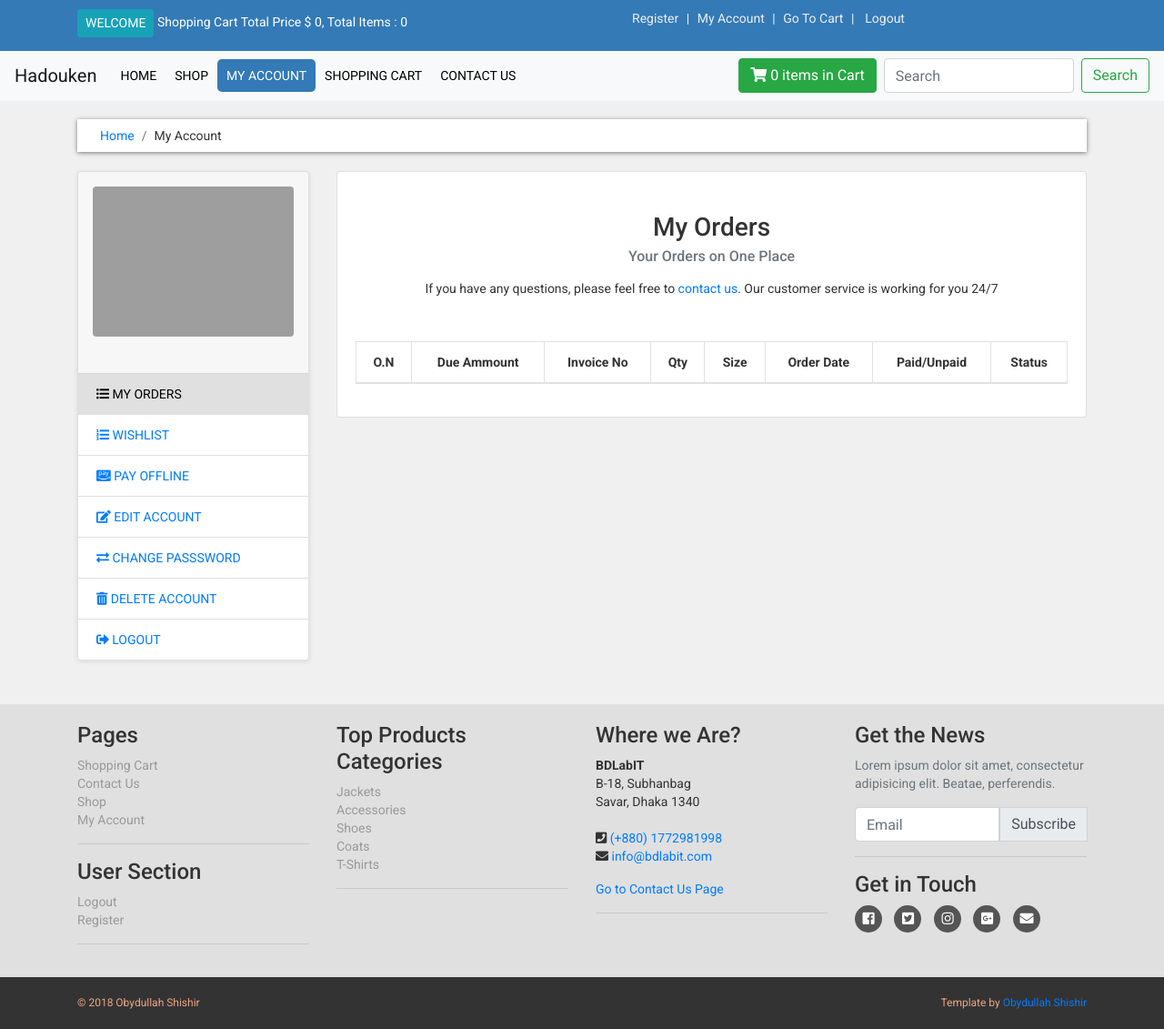
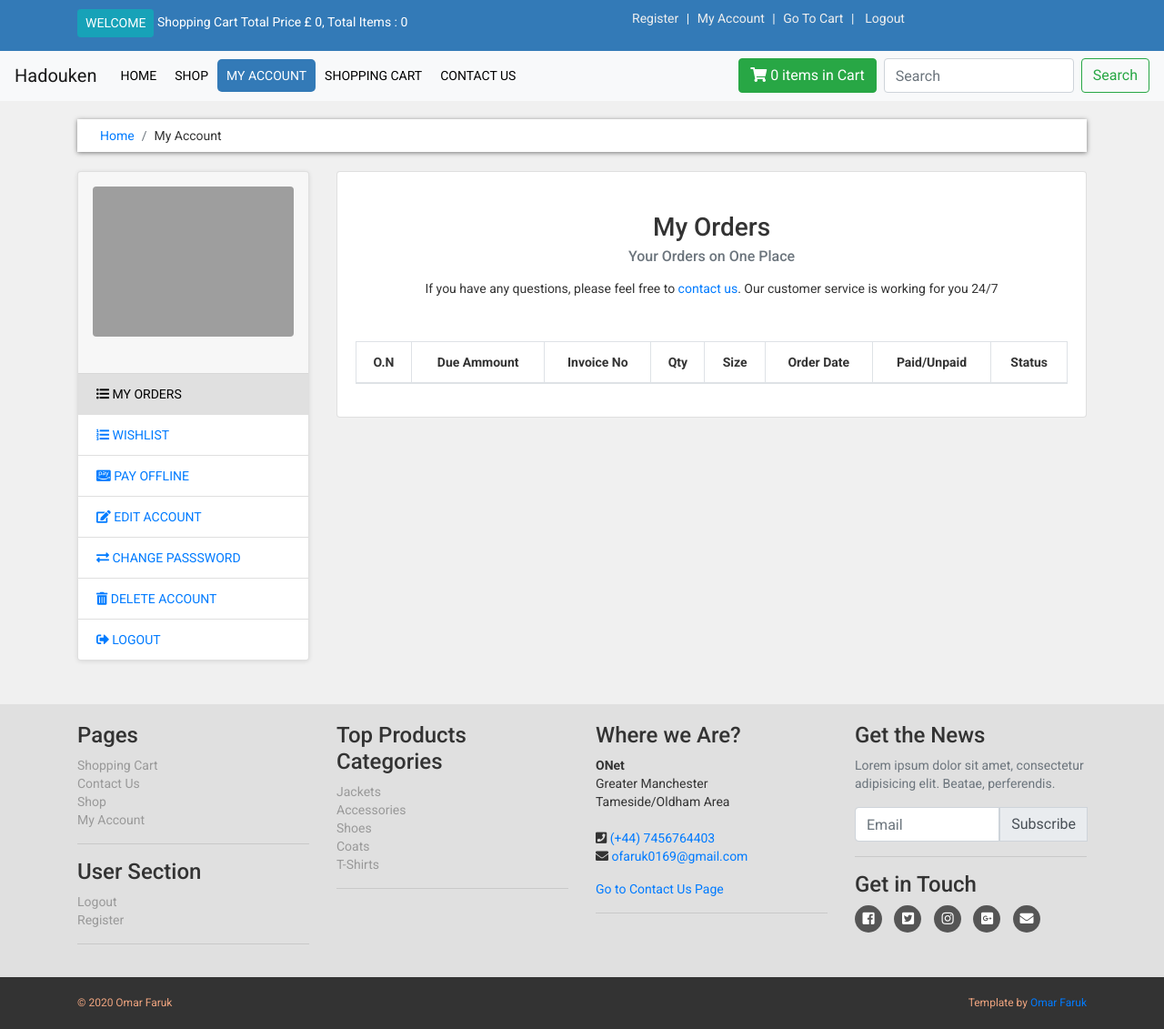
Before and after one commit to ofaruk0169/hadouken_ecommerce, a PHP site: page /ecommerce/customer/my_account.php?my_orders in a window 1280 px wide. Shown: the whole page at 91% size. Run offline with PHP 8.4, Linux system fonts and the light colour scheme; the visitor is signed in with stand-in values (Sample User, id 1); data comes from the database, SQL or seed files in the repository; data that the repository does not hold is empty; some libraries are stand-ins or nearby versions; grey boxes are pictures that could not be loaded.

```diff
--- a/customer/includes/footer.php
+++ b/customer/includes/footer.php
@@ -37,13 +37,13 @@
 					<div class="col-sm-6 col-md-3">
 						<h4>Where we Are?</h4>
 						<address>
-		          <strong>BDLabIT</strong><br>
-		          B-18, Subhanbag<br>
-		          Savar, Dhaka 1340<br><br>
-		          <i class="fas fa-phone-square"></i><span class="sr-only">Telephone:</span> <a href="tel:+8801772981998">(+880) 1772981998</a><br>
-		          <i class="fas fa-envelope"></i><span class="sr-only">Mail:</span> <a href="mailto:info@bdlabit.com">info@bdlabit.com</a>
+		          <strong>ONet</strong><br>
+				  Greater Manchester<br>
+		          Tameside/Oldham Area<br><br>
+		          <i class="fas fa-phone-square"></i><span class="sr-only">Telephone:</span> <a href="tel:+8801772981998">(+44) 7456764403</a><br>
+		          <i class="fas fa-envelope"></i><span class="sr-only">Mail:</span> <a href="mailto:info@bdlabit.com">ofaruk0169@gmail.com</a>
 		        </address>
-		        <a href="contact.php">Go to Contact Us Page</a>
+		        <a href="../contact.php">Go to Contact Us Page</a>
 						<hr class="hidden-md-down hidden-lg-down">
 					</div>
 
@@ -78,10 +78,10 @@
 			<div class="container text-center">
 				<div class="row">
 					<div class="col-md-6">
-						<p class="text-lg-left">&copy; 2018 Obydullah Shishir</p>
+						<p class="text-lg-left">&copy; 2020 Omar Faruk</p>
 					</div>
 					<div class="col-md-6">
-						<p class="text-lg-right">Template by <a href="http://www.obydullahshishir.com">Obydullah Shishir</a></p>
+						<p class="text-lg-right">Template by <a href="https://github.com/ofaruk0169">Omar Faruk</a></p>
 					</div>
 				</div>
 			</div>
--- a/customer/includes/header.php
+++ b/customer/includes/header.php
@@ -43,7 +43,7 @@
 			<div class="container"> <!-- Container Starts -->
 				<div class="row"> <!-- row Starts -->
 					<div class="col-md-6 offer"> <!-- col-md-6 offer Starts -->
-						<a href="customer/my_account.php" class="btn btn-info btn-sm">
+						<a href="#" class="btn btn-info btn-sm">
 							<?php
 								if (!isset($_SESSION['customer_email'])) {
 									echo 'Welcome : Guest';
@@ -55,16 +55,16 @@
 							?>
 						</a>
 						<?php if (isset($_SESSION['customer_email'])): ?>
-							<a href="#">Shopping Cart Total Price $ <?php echo $total; ?>, Total Items : <?php echo $getFromU->count_product_by_ip($ip_add); ?></a>
+							<a href="#">Shopping Cart Total Price £ <?php echo $total; ?>, Total Items : <?php echo $getFromU->count_product_by_ip($ip_add); ?></a>
 						<?php else: ?>
-							<a href="#">Shopping Cart Total Price $ 0, Total Items : 0</a>
+							<a href="#">Shopping Cart Total Price £ 0, Total Items : 0</a>
 						<?php endif ?>
 					</div> <!-- col-md-6 offer Ends -->
 
 					<div class="col-md-6"> <!-- col-md-6 Starts -->
 						<ul class="menu"> <!-- menu starts -->
 							<li><a href="../customer_register.php">Register</a></li>
-							<li><a href="../checkout.php">My Account</a></li>
+							<li><a href="#">My Account</a></li>
 							<li><a href="../cart.php">Go To Cart</a></li>
 							<li>
 								<?php if (!isset($_SESSION['customer_email'])): ?>
--- a/customer/includes/my_orders.php
+++ b/customer/includes/my_orders.php
@@ -64,7 +64,7 @@
 
 					<tr>
 						<th>#<?php echo $i; ?></th>
-						<td>$<?php echo $due_amount; ?></td>
+						<td>£<?php echo $due_amount; ?></td>
 						<td><?php echo $invoice_no; ?></td>
 						<td><?php echo $qty; ?></td>
 						<td><?php echo ucwords($size); ?></td>
--- a/details.php
+++ b/details.php
@@ -321,7 +321,7 @@
 								    <a class="nav-link active" id="home-tab" data-toggle="tab" href="#home" role="tab" aria-controls="home" aria-selected="true"><?php echo $title; ?> Description</a>
 								  </li>
 								  <li class="nav-item">
-								    <a class="nav-link" id="profile-tab" data-toggle="tab" href="#profile" role="tab" aria-controls="profile" aria-selected="false"><?php echo $title; ?> Fearures</a>
+								    <a class="nav-link" id="profile-tab" data-toggle="tab" href="#profile" role="tab" aria-controls="profile" aria-selected="false"><?php echo $title; ?> Features</a>
 								  </li>
 								  <li class="nav-item">
 								    <a class="nav-link" id="contact-tab" data-toggle="tab" href="#contact" role="tab" aria-controls="contact" aria-selected="false"><?php echo $title; ?> Video</a>
--- a/includes/header.php
+++ b/includes/header.php
@@ -33,7 +33,7 @@
 
     <script src='https://www.google.com/recaptcha/api.js'></script>
 
-    <title>eCommerce Store</title>
+    <title>Hadouken Fighting Wear</title>
   </head>
   <body>
 
@@ -53,7 +53,7 @@
 							?>
 						</a>
 
-						<a href="#">Shopping Cart: Sub-Total Price $ <?php echo $total; ?>, Total Items : <?php echo $getFromU->count_product_by_ip($ip_add); ?></a>
+						<a href="#">Shopping Cart: Sub-Total Price £ <?php echo $total; ?>, Total Items : <?php echo $getFromU->count_product_by_ip($ip_add); ?></a>
 
 
 					</div> <!-- col-md-6 offer Ends -->
```
Also changed, not shown: customer/includes/pay_offline.php (+11 -11 lines).
